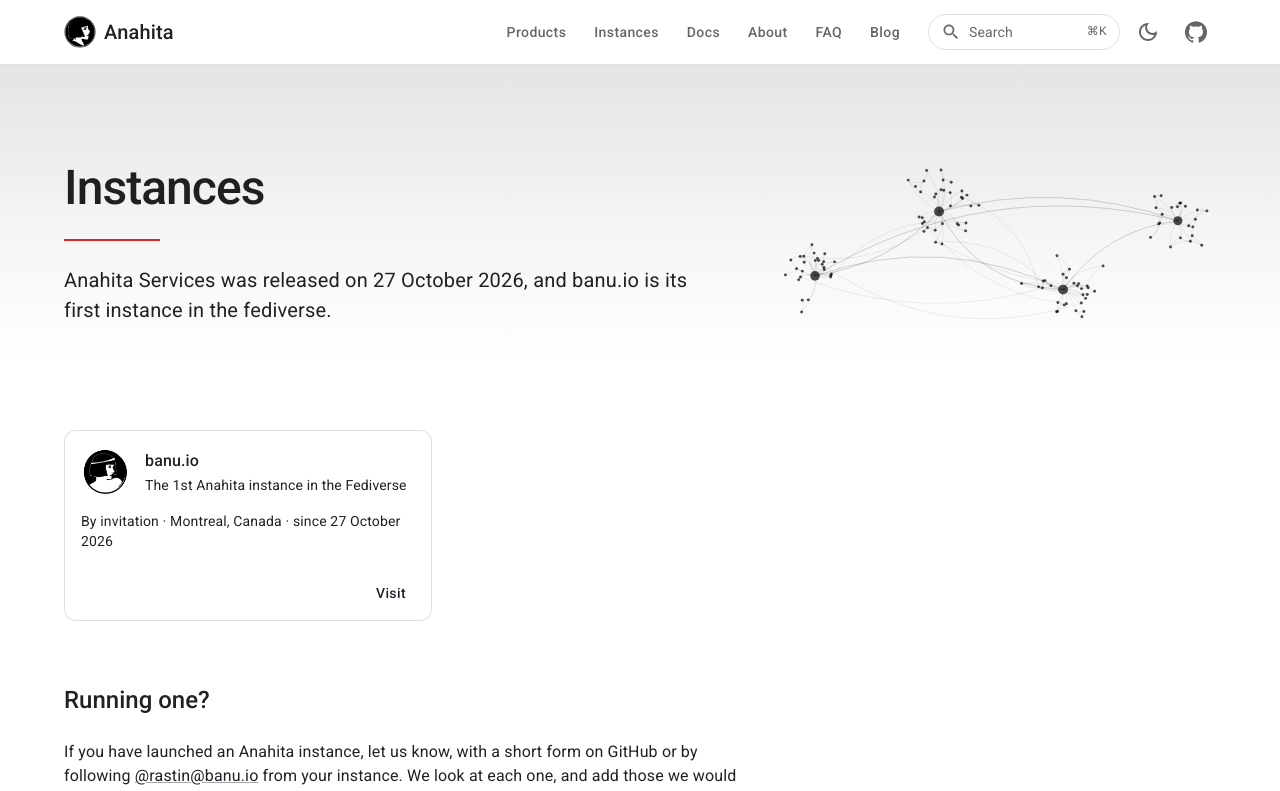
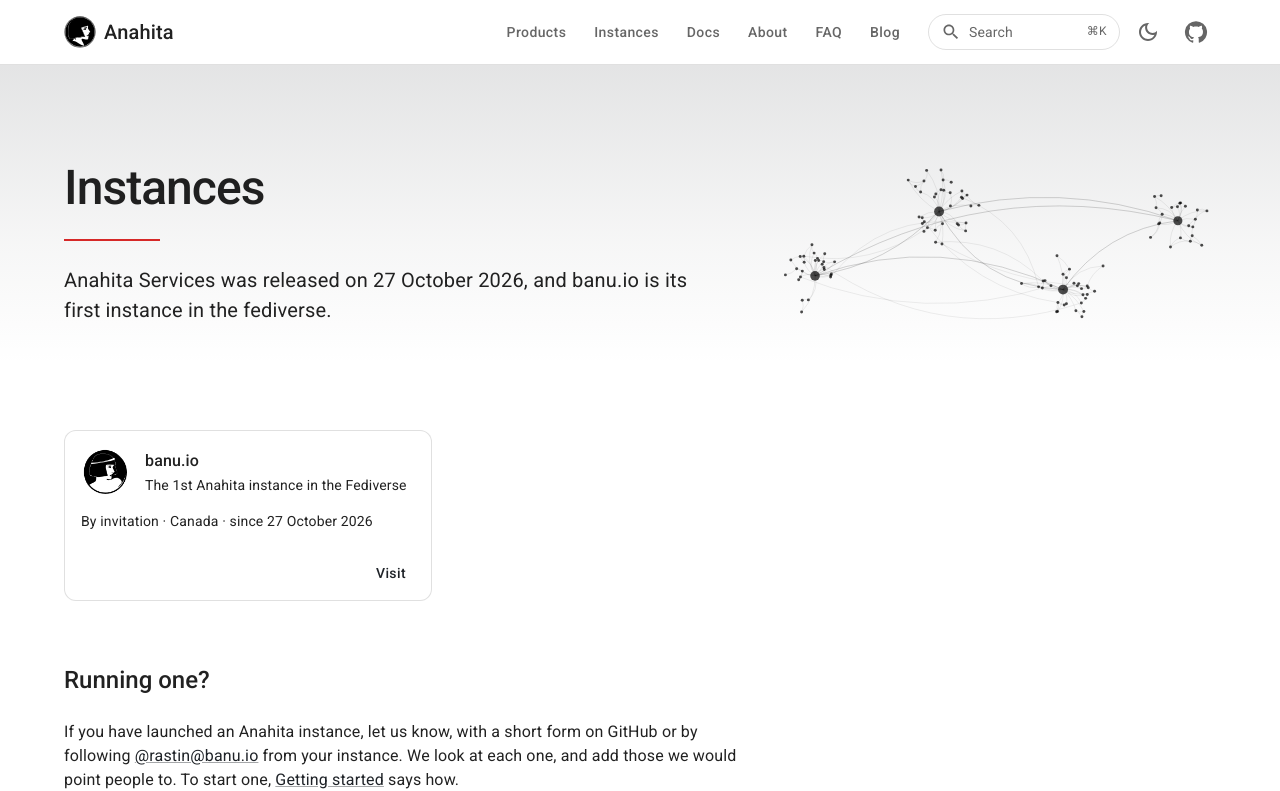
Before and after one commit to anahitasocial/anahita.io, a Next.js app: page /instances in a window 1280 px wide. Shown: the top 791 px of the page. Built offline with nearby package versions, Linux system fonts and the light colour scheme; what @mui/material-nextjs would draw is missing.

Commit message:
instances - the country, not the server's city
- changed: banu.io's card says Canada; the form asks for the country

```diff
--- a/src/data/instances.js
+++ b/src/data/instances.js
@@ -11,7 +11,7 @@
     logo: '/images/instances/banu-io.png',
     description: 'The 1st Anahita instance in the Fediverse',
     joining: 'By invitation',
-    where: 'Montreal, Canada',
+    where: 'Canada',
     since: '27 October 2026',
   },
 ];
```
